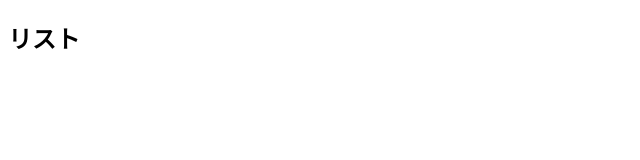
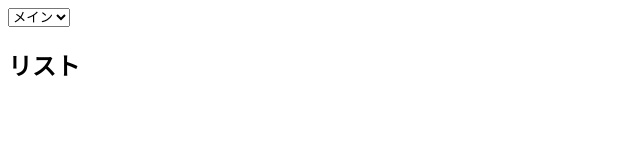
Before and after one commit to kougei-kyabehyon/web2-8, a plain HTML site: page index.html in a window 1280 px wide. Shown: the whole page, without its empty margins (0-640 px from the left). Drawn offline with Linux system fonts and the light colour scheme.

Commit message:
Update index.html

```diff
--- a/index.html
+++ b/index.html
@@ -5,6 +5,14 @@
   <title>練習１２</title>
   </head>
   <body>
+    <nav>
+      <form id="form">
+        <select name="select">
+          <option value="index.html">メイン</option>
+            <option value="other.html">サブ</option>
+          </select>
+       </form>
+      </nav>
   <section>
     <p id="countdown"></p>
   <h1>リスト<h1>
```
